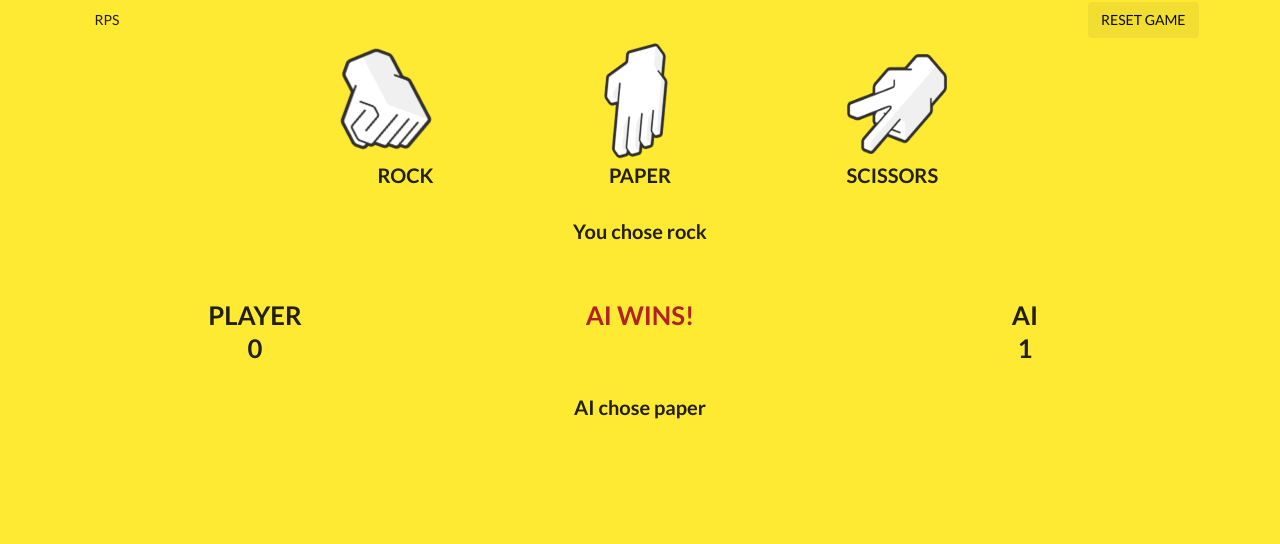
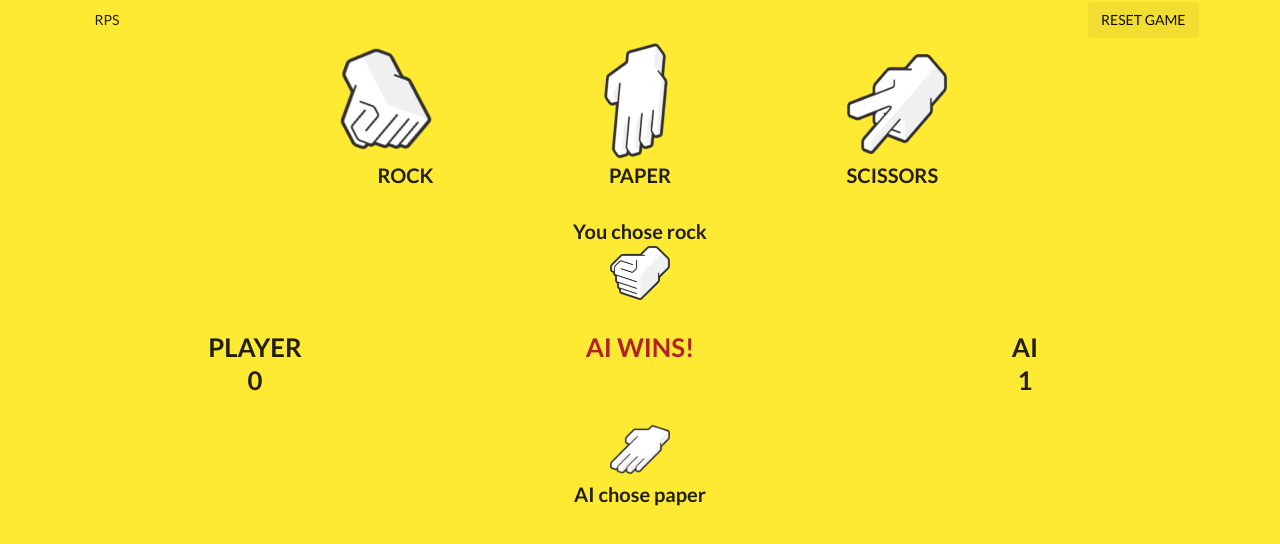
Before and after one commit to sundqvistjohan/rock-paper-scissors, a React (Create React App) app: page / in a window 1280 px wide. Both pictures are taken after a click on the picture 383 px from the left and 103 px from the top of the page. Shown: the top 544 px of the page. Built offline with nearby package versions, Linux system fonts and the light colour scheme.

Commit message:
adds weapon choice images to round result (very WET)

```diff
--- a/src/RockPaperScissors.jsx
+++ b/src/RockPaperScissors.jsx
@@ -1,6 +1,9 @@
 import React, { Component } from "react";
 import GameRPS from "./GameRPS"
 import Player from "./Player"
+import rock from "./img/rock.png"
+import paper from "./img/paper.png"
+import scissors from "./img/scissors.png"
 
 class RockPaperScissors extends Component {
     constructor() {
@@ -36,8 +39,22 @@ class RockPaperScissors extends Component {
 
     displayPlayerChoice = () => {
         let playerChoice = this.state.playerChoice
+        let img = null
+        if (playerChoice === 'rock') {
+            img = rock
+        } else if (playerChoice === 'paper') {
+            img = paper
+        } else if (playerChoice === 'scissors') {
+            img = scissors
+        }
+
         if (playerChoice != null) {
-            return <div id="player-choice">You chose {playerChoice}</div>
+            return (
+                <>
+                    <div id="player-choice">You chose {playerChoice}</div>
+                    <img src={img} width="60px" />
+                </>
+            )
         } else {
             return <div></div>
         }
@@ -45,8 +62,21 @@ class RockPaperScissors extends Component {
 
     displayComputerChoice = () => {
         let cpuChoice = this.state.cpuChoice
+        let img = null
+        if (cpuChoice === 'rock') {
+            img = rock
+        } else if (cpuChoice === 'paper') {
+            img = paper
+        } else if (cpuChoice === 'scissors') {
+            img = scissors
+        }
         if (cpuChoice != null) {
-            return <div id="computer-choice">AI chose {cpuChoice}</div>
+            return (
+                <>
+                    <img src={img} width="60px" />
+                    <div id="computer-choice">AI chose {cpuChoice}</div>
+                </>
+            )
         } else {
             return <div></div>
         }
@@ -61,7 +91,7 @@ class RockPaperScissors extends Component {
         return (
             <div class="ui main container">
                 <div className="ui three column grid">
-                    <Player choice={this.playerSelection}/>
+                    <Player choice={this.playerSelection} />
 
                     <div className="row">
                         <div className="centered column">
```
